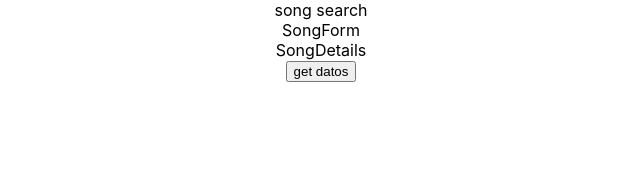
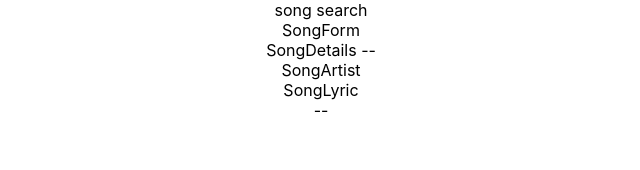
Before and after one commit to JohnRodriguezM/Song_finder, a React (Create React App) app: page / in a window 1280 px wide. Shown: the top 170 px of the page, without its empty margins (319-959 px from the left). Built offline with nearby package versions, Linux system fonts and the light colour scheme.

Commit message:
creacion de componentes

```diff
--- /dev/null
+++ b/src/components/SongArtist.jsx
@@ -0,0 +1,9 @@
+import React from 'react'
+
+const SongArtist = () => {
+  return (
+    <div>SongArtist</div>
+  )
+}
+
+export default SongArtist
--- a/src/components/SongDetails.jsx
+++ b/src/components/SongDetails.jsx
@@ -1,8 +1,15 @@
 import React from 'react'
+import SongArtist from './SongArtist'
+import SongLyric from './SongLyric'
 
 const SongDetails = () => {
   return (
-    <div>SongDetails</div>
+    <div>SongDetails
+    --
+    <SongArtist/>
+    <SongLyric/>
+    --
+    </div>
   )
 }
 
--- /dev/null
+++ b/src/components/SongLyric.jsx
@@ -0,0 +1,9 @@
+import React from 'react'
+
+const SongLyric = () => {
+  return (
+    <div>SongLyric</div>
+  )
+}
+
+export default SongLyric
--- a/src/components/SongSearch.jsx
+++ b/src/components/SongSearch.jsx
@@ -5,48 +5,20 @@ import React, { useState, useEffect } from 'react';
 import SongDetails from './SongDetails';
 import SongForm from './SongForm';
 
-let url = 'http://localhost:5000/saludos'
-
 const SongSearch = () => {
-  const [search, setSearch] = useState(false)
+  const [search, setSearch] = useState(null)
   const [liryc, setLiryc] = useState(null)
   const [bio, setBio] = useState(null)
   const [loading, setLoading] = useState(false)
 
 
-  useEffect(() => {
-    if (search) {
-      getData(url)
-      /*setSearch(false)*/
-    }
-    return () => {
-      window.removeEventListener('load', getData)
-    }
-  }, [search])
 
-
-  const getData = async urll => {
-    try {
-      const res = await fetch(urll)
-      const data = await res.json()
-      console.log(data)
-
-    }
-    catch (err) {
-      console.error(err)
-    }
-  }
   //*pendiente del uso del useEffect para traer la data
   return (
     <div>
       song search
       <SongForm />
       <SongDetails />
-      <button disabled = {search} onClick={() => {
-        setSearch(true)
-      }
-      } >get datos</button>
-
     </div>
   )
 }
--- a/src/db.json
+++ /dev/null
@@ -1,13 +0,0 @@
-{
-  "saludos":[
-    {
-      "colombia": "hola"
-    },
-    {
-      "EEUU": "hello"
-    },
-    {
-      "Francia": "Salut"
-    }
-  ]
-}
```
